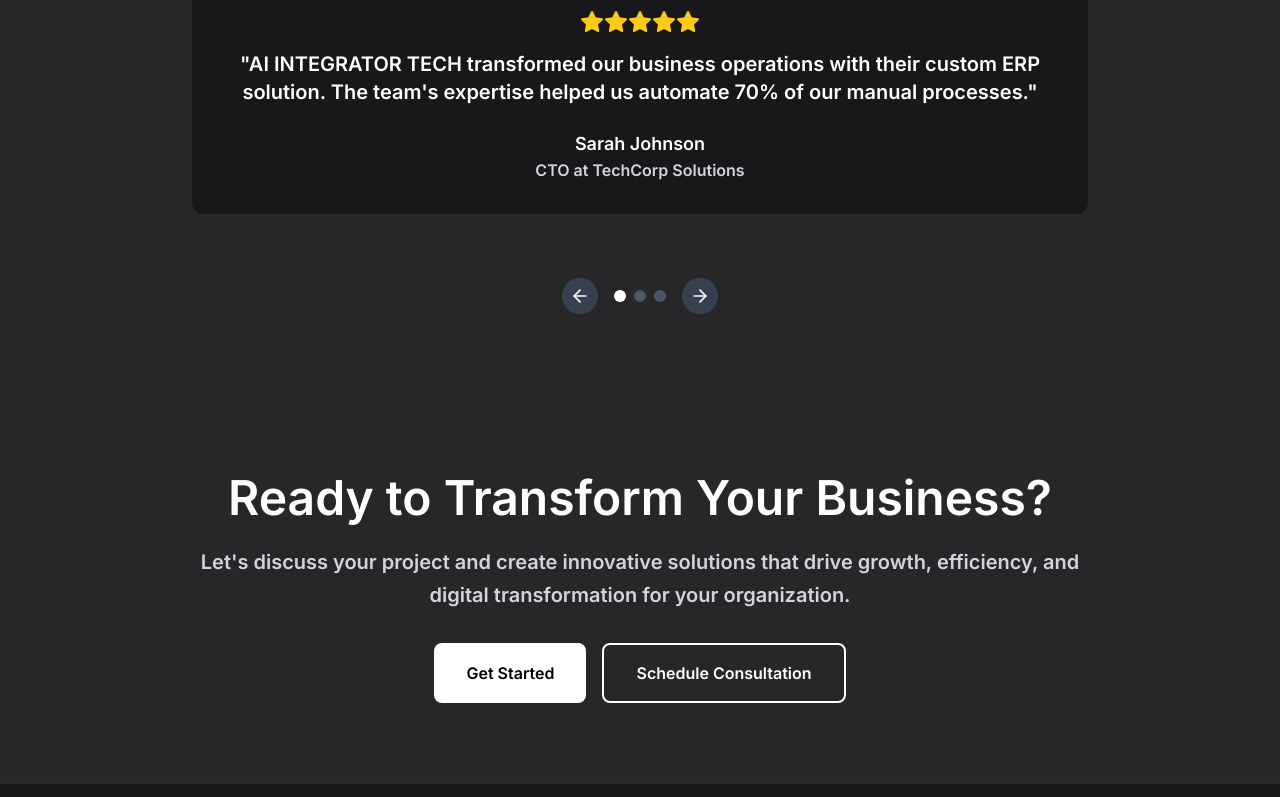
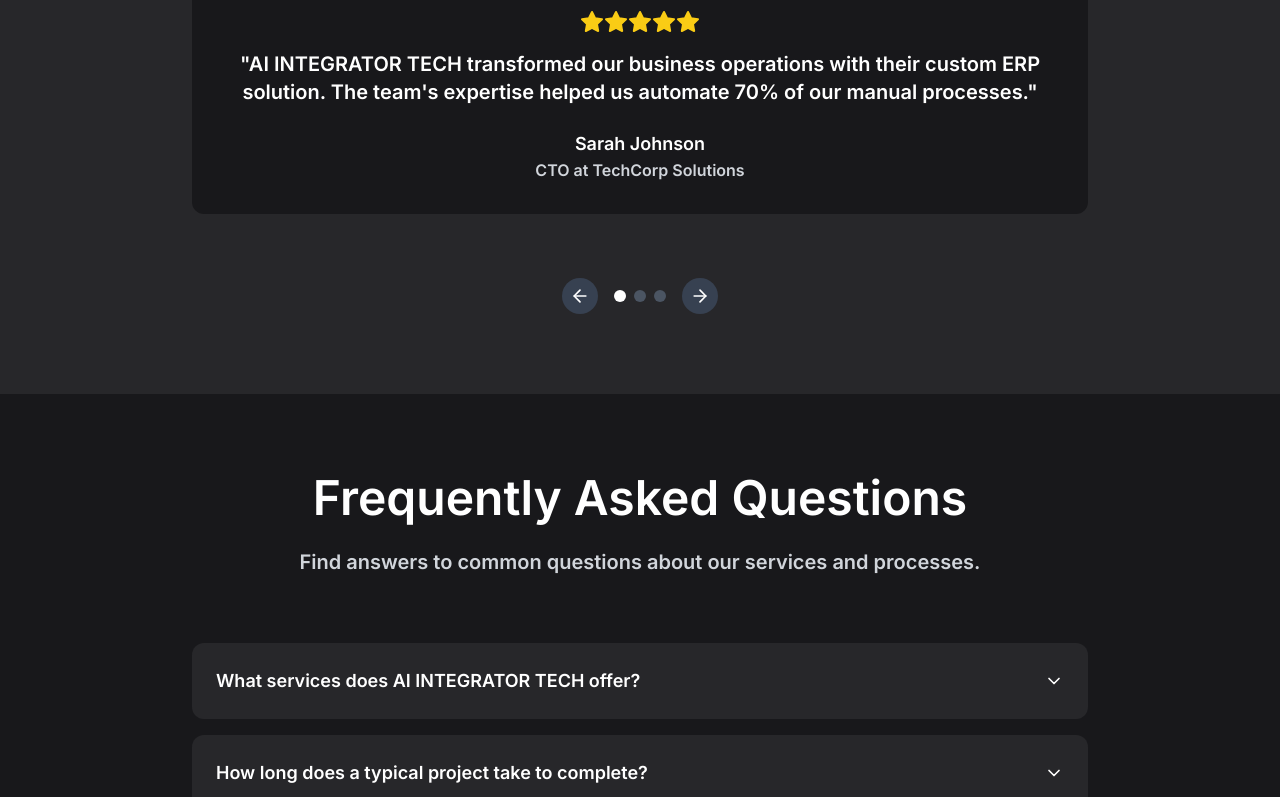
Before and after one commit to Nikitayadav4048/AIINTEGRATORTECH, a Next.js app: page / in a window 1280 px wide. Shown: the part 2000-2797 px from the top of the page. Built offline with nearby package versions, Linux system fonts and the light colour scheme.

Commit message:
Add FAQ section back to homepage

```diff
--- a/app/page.tsx
+++ b/app/page.tsx
@@ -1,6 +1,7 @@
 import { Hero } from "@/components/sections/hero"
 import { Features } from "@/components/sections/features"
 import { Testimonials } from "@/components/sections/testimonials"
+import { FAQ } from "@/components/sections/faq"
 import { CTA } from "@/components/sections/cta"
 
 export default function HomePage() {
@@ -9,6 +10,7 @@
       <Hero />
       <Features />
       <Testimonials />
+      <FAQ />
       <CTA />
     </div>
   )
```
